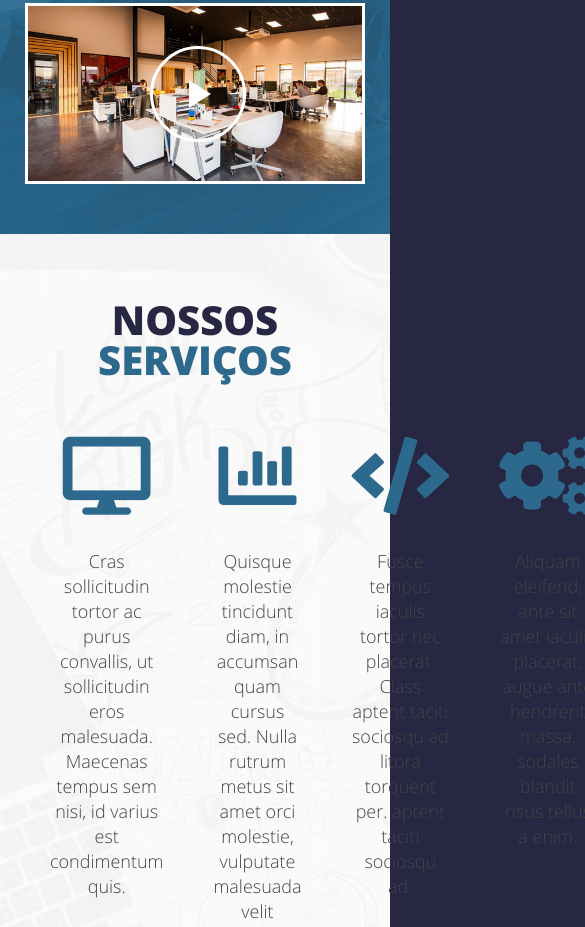
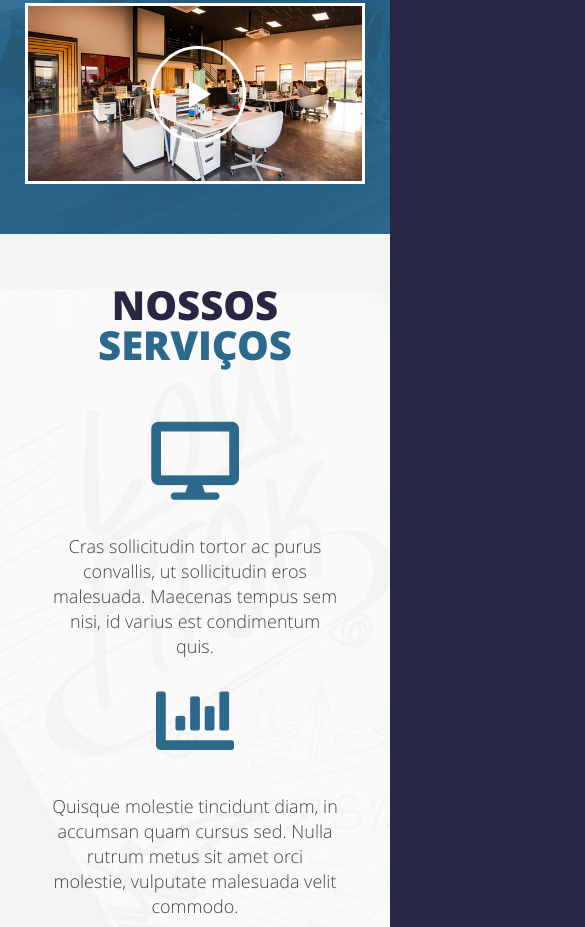
Before and after one commit to heraldo-andrade/landing-page, a plain HTML site: page index.html in a window 390 px wide. Shown: the part 560-1487 px from the top of the page, 585 px wide, since content can reach past the window. Drawn offline with Linux system fonts and the light colour scheme; a web font is replaced by a local one.

Commit message:
Adiciona responsivo da area de servicos

```diff
--- a/assets/css/main.scss
+++ b/assets/css/main.scss
@@ -49,11 +49,8 @@ h2{
 }
 footer{
 	text-align: center;
-<<<<<<< HEAD
 	color: $color-branco;
 	padding: 50px $padding-padrao;
-=======
 	padding: 50px $padding-padrao;
 	color: $color-branco;
->>>>>>> 1565bf9e75416f864d42c58839c6cf75b01e2f32
 }
--- a/assets/css/servicos.scss
+++ b/assets/css/servicos.scss
@@ -4,6 +4,12 @@
 	text-align: center;
 	.centro{
 		padding: 65px $padding-padrao;
+		@media screen and (max-width: 900px) {
+			padding: 50px $padding-padrao;
+		}
+	}
+	.d-flex{
+		flex-wrap: wrap;
 	}
 	li{
 		width: $col-4;
@@ -11,8 +17,12 @@
 		line-height: 25px;
 		color: #434343;
 		font-size: 18px;
+		box-sizing: border-box;
 		@media screen and (max-width: 900px) {
 			width: $col-2;
+		}
+		@media screen and (max-width: 500px) {
+			width: $col-1;
 		}
 		&:before{
 			height:60px;
--- a/index.html
+++ b/index.html
@@ -3,6 +3,7 @@
 <head>
 	<meta charset="UTF-8">
 	<title>Native Design Studio</title>
+	<meta name="viewport" content="width=device-width, initial-scale=1">
 	<link rel="stylesheet" href="assets/css/style.css">
 </head>
 <body>
```
Also changed, not shown: assets/css/style.css, 1 other file.
